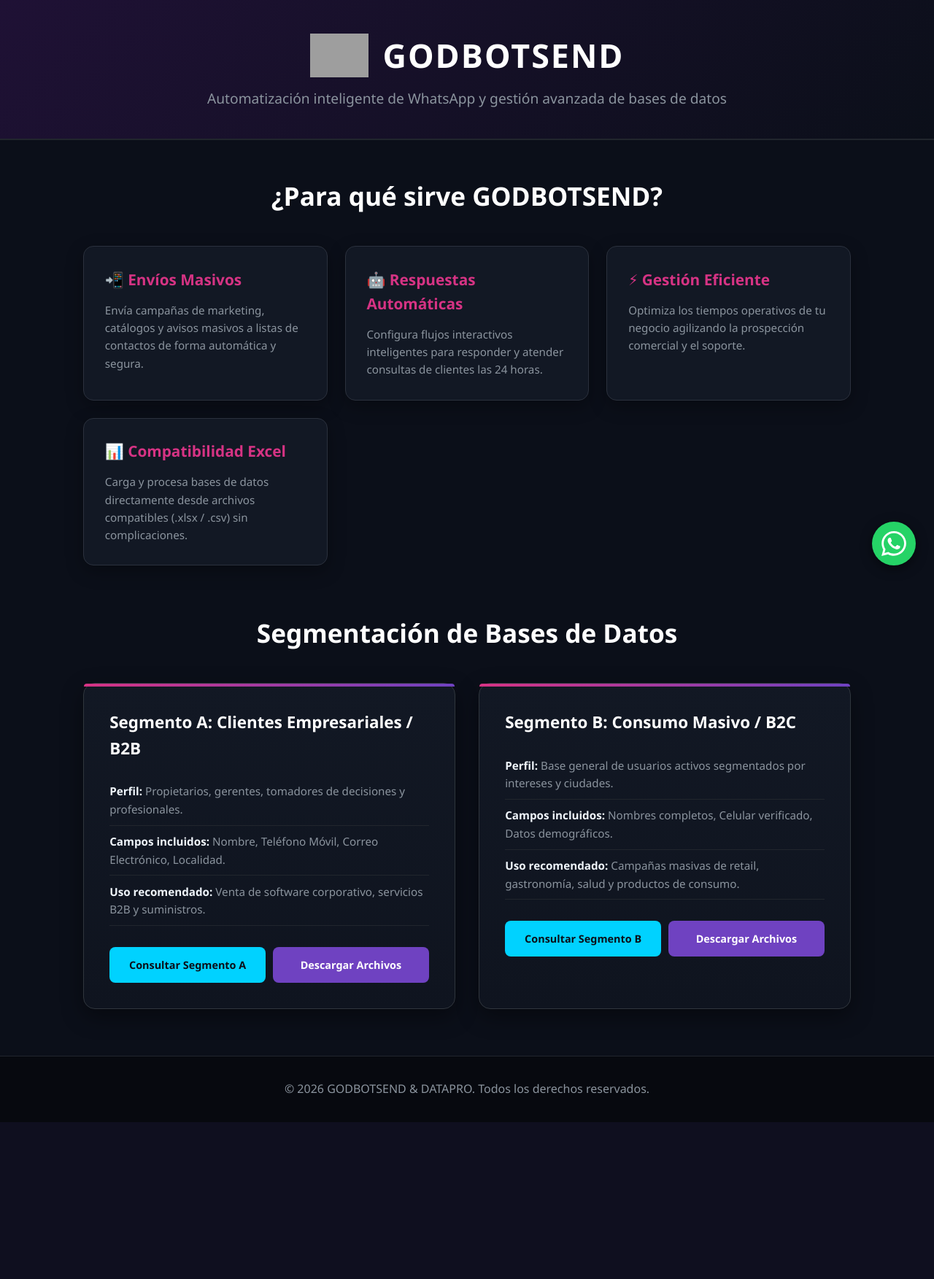
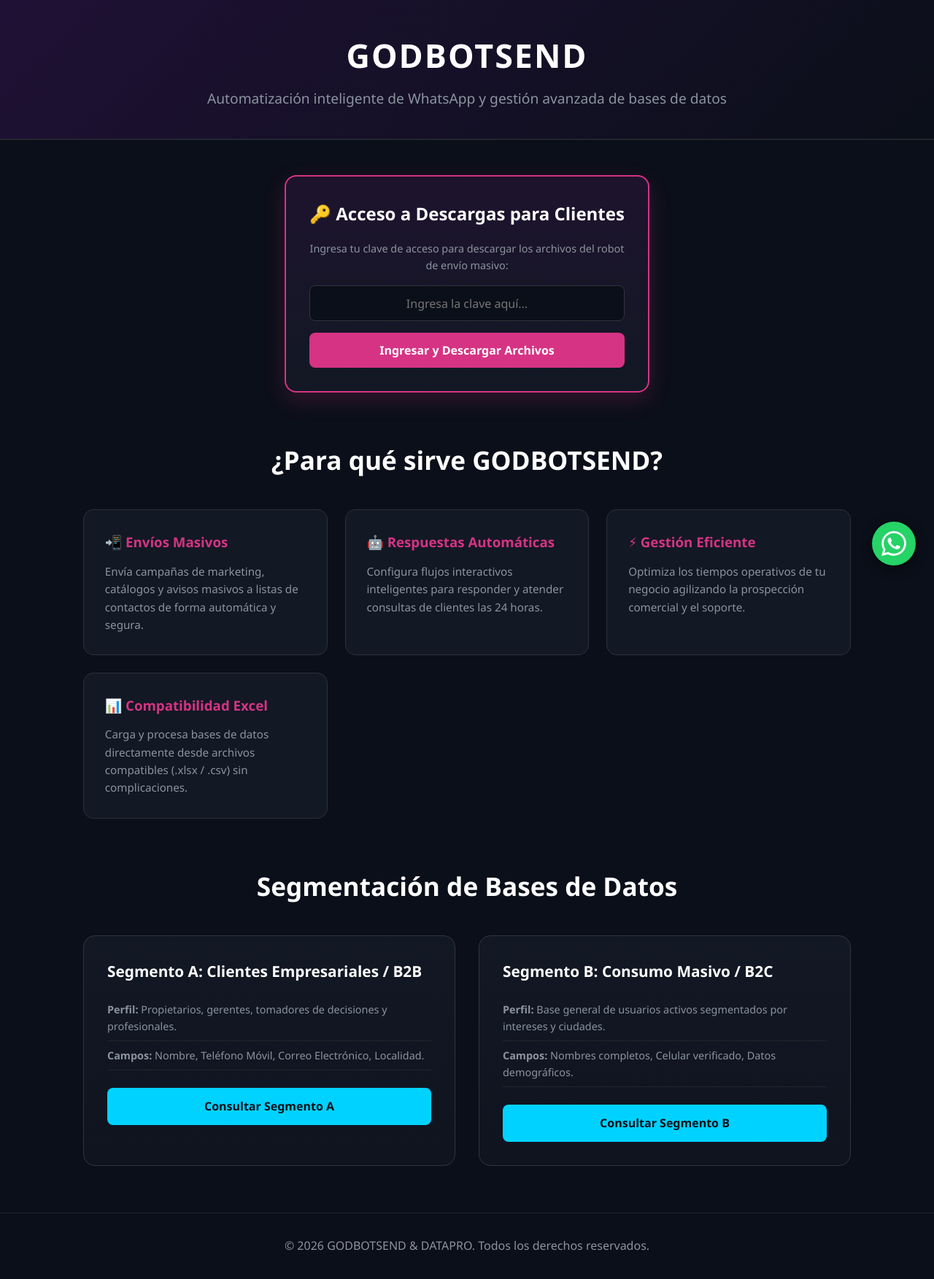
Before and after one commit to goodbotsedn/webgoodbotsend, a Python web app: template templates/index.html in a window 1280 px wide. Shown: the whole page at 73% size. Before the commit the page ends 1538 px from the top, so only its background shows below. Run offline with Jinja, Linux system fonts and the light colour scheme; the template is opened without the code that fills it, so the values that code supplies are empty; grey boxes are pictures that could not be loaded.

Commit message:
Update index.html

```diff
--- a/templates/index.html
+++ b/templates/index.html
@@ -30,21 +30,11 @@
             overflow-x: hidden;
         }
 
-        /* --- Header y Logo --- */
         header {
             background: linear-gradient(135deg, #1f1135, #0b0f19);
             padding: 2.5rem 1.5rem;
             text-align: center;
             border-bottom: 2px solid #21262d;
-            position: relative;
-        }
-
-        .header-content {
-            display: flex;
-            justify-content: center;
-            align-items: center;
-            gap: 20px;
-            flex-wrap: wrap;
         }
 
         header h1 {
@@ -52,12 +42,6 @@
             color: #ffffff;
             letter-spacing: 2px;
             text-transform: uppercase;
-        }
-
-        /* Estilo del logotipo de los lentes icónico */
-        .logo-img {
-            max-height: 60px;
-            width: auto;
         }
 
         header p {
@@ -80,10 +64,58 @@
             font-weight: 700;
         }
 
-        /* --- Características GODBOTSEND --- */
+        /* --- SECCIÓN ACCESO Y DESCARGA (CONSERVA TU LÓGICA DE FLASK) --- */
+        .login-box {
+            background: linear-gradient(180deg, #1e132e, #121824);
+            border: 2px solid var(--primary);
+            border-radius: 16px;
+            padding: 2rem;
+            max-width: 500px;
+            margin: 0 auto 4rem auto;
+            text-align: center;
+            box-shadow: 0 10px 30px rgba(214, 51, 132, 0.2);
+        }
+
+        .login-box h2 {
+            font-size: 1.5rem;
+            margin-bottom: 1rem;
+            color: #fff;
+        }
+
+        .login-box input[type="password"],
+        .login-box input[type="text"] {
+            width: 100%;
+            padding: 0.8rem 1rem;
+            margin-bottom: 1rem;
+            border-radius: 8px;
+            border: 1px solid #30363d;
+            background-color: #0b0f19;
+            color: #fff;
+            font-size: 1rem;
+            text-align: center;
+        }
+
+        .login-box button {
+            width: 100%;
+            padding: 0.8rem;
+            border-radius: 8px;
+            border: none;
+            background-color: var(--primary);
+            color: #fff;
+            font-weight: bold;
+            font-size: 1rem;
+            cursor: pointer;
+            transition: background-color 0.2s;
+        }
+
+        .login-box button:hover {
+            background-color: #b8256f;
+        }
+
+        /* --- CARACTERÍSTICAS GODBOTSEND --- */
         .features-grid {
             display: grid;
-            grid-template-columns: repeat(auto-fit, minmax(260px, 1fr));
+            grid-template-columns: repeat(auto-fit, minmax(250px, 1fr));
             gap: 1.5rem;
             margin-bottom: 4rem;
         }
@@ -93,19 +125,11 @@
             padding: 1.8rem;
             border-radius: 14px;
             border: 1px solid #2b313d;
-            box-shadow: 0 8px 24px rgba(0,0,0,0.3);
-            transition: transform 0.2s;
-        }
-
-        .feature-card:hover {
-            transform: translateY(-3px);
-            border-color: var(--primary);
         }
 
         .feature-card h3 {
             color: var(--primary);
             margin-bottom: 0.8rem;
-            font-size: 1.3rem;
         }
 
         .feature-card p {
@@ -113,10 +137,10 @@
             font-size: 0.95rem;
         }
 
-        /* --- Segmentación de Bases de Datos (DATAPRO) --- */
+        /* --- BASES DE DATOS DATAPRO --- */
         .segments-grid {
             display: grid;
-            grid-template-columns: repeat(auto-fit, minmax(320px, 1fr));
+            grid-template-columns: repeat(auto-fit, minmax(300px, 1fr));
             gap: 2rem;
             margin-bottom: 3rem;
         }
@@ -124,79 +148,42 @@
         .segment-card {
             background: linear-gradient(180deg, var(--card-bg), #0f141f);
             border-radius: 16px;
-            padding: 2.2rem;
+            padding: 2rem;
             border: 1px solid #30363d;
-            box-shadow: 0 10px 30px rgba(0,0,0,0.4);
             position: relative;
         }
 
-        .segment-card::before {
-            content: '';
-            position: absolute;
-            top: 0;
-            left: 0;
-            width: 100%;
-            height: 4px;
-            background: linear-gradient(90deg, var(--primary), var(--secondary));
-            border-top-left-radius: 16px;
-            border-top-right-radius: 16px;
-        }
-
         .segment-card h3 {
-            font-size: 1.4rem;
-            margin-bottom: 1.2rem;
-            color: #ffffff;
+            font-size: 1.3rem;
+            margin-bottom: 1rem;
+            color: #fff;
         }
 
         .segment-card ul {
             list-style: none;
-            margin-bottom: 1.8rem;
+            margin-bottom: 1.5rem;
         }
 
         .segment-card ul li {
-            padding: 0.6rem 0;
+            padding: 0.5rem 0;
             color: var(--text-dim);
             border-bottom: 1px solid #21262d;
-            font-size: 0.95rem;
-        }
-
-        .segment-card ul li strong {
-            color: var(--text);
-        }
-
-        /* Contenedor de Botones de Acción / Descarga preservados */
-        .btn-group {
-            display: flex;
-            gap: 10px;
-            flex-wrap: wrap;
+            font-size: 0.9rem;
         }
 
         .btn-action {
-            flex: 1;
-            padding: 0.8rem 1rem;
+            display: block;
+            width: 100%;
+            padding: 0.8rem;
             border-radius: 8px;
             text-decoration: none;
-            font-weight: 600;
+            font-weight: bold;
             text-align: center;
-            font-size: 0.9rem;
-            transition: opacity 0.2s;
-        }
-
-        .btn-primary {
             background-color: var(--accent);
             color: #0b0f19;
         }
 
-        .btn-secondary {
-            background-color: var(--secondary);
-            color: #ffffff;
-        }
-
-        .btn-action:hover {
-            opacity: 0.9;
-        }
-
-        /* --- Botón Flotante de WhatsApp --- */
+        /* --- BOTÓN FLOTANTE WHATSAPP --- */
         .whatsapp-float {
             position: fixed;
             width: 60px;
@@ -214,11 +201,6 @@
             align-items: center;
             justify-content: center;
             text-decoration: none;
-            transition: transform 0.3s;
-        }
-
-        .whatsapp-float:hover {
-            transform: scale(1.1);
         }
 
         footer {
@@ -227,25 +209,31 @@
             color: var(--text-dim);
             border-top: 1px solid #21262d;
             margin-top: 4rem;
-            background-color: #07090f;
         }
     </style>
 </head>
 <body>
 
-    <!-- Encabezado con Logo y Título -->
     <header>
-        <div class="header-content">
-            <!-- Logo oficial basado en los banners -->
-            <img src="logo.png" alt="Logo Victoria Visión / GodBotsend" class="logo-img">
-            <h1>GODBOTSEND</h1>
-        </div>
+        <h1>GODBOTSEND</h1>
         <p>Automatización inteligente de WhatsApp y gestión avanzada de bases de datos</p>
     </header>
 
     <div class="container">
 
-        <!-- ¿Para qué sirve GODBOTSEND? -->
+        <!-- BLOQUE DE ACCESO Y DESCARGA PARA CLIENTES -->
+        <div class="login-box" id="acceso-clientes">
+            <h2>🔑 Acceso a Descargas para Clientes</h2>
+            <p style="color: var(--text-dim); font-size: 0.9rem; margin-bottom: 1rem;">
+                Ingresa tu clave de acceso para descargar los archivos del robot de envío masivo:
+            </p>
+            <form action="/" method="POST">
+                <input type="password" name="clave" placeholder="Ingresa la clave aquí..." required>
+                <button type="submit">Ingresar y Descargar Archivos</button>
+            </form>
+        </div>
+
+        <!-- INFORMACIÓN: ¿PARA QUÉ SIRVE GODBOTSEND? -->
         <h2 class="section-title">¿Para qué sirve GODBOTSEND?</h2>
         <div class="features-grid">
             <div class="feature-card">
@@ -266,44 +254,31 @@
             </div>
         </div>
 
-        <!-- Segmentos de Bases de Datos (DATAPRO) -->
+        <!-- SEGMENTACIÓN DE BASES DE DATOS (DATAPRO) -->
         <h2 class="section-title">Segmentación de Bases de Datos</h2>
-
         <div class="segments-grid">
-            <!-- Segmento A -->
             <div class="segment-card">
                 <h3>Segmento A: Clientes Empresariales / B2B</h3>
                 <ul>
                     <li><strong>Perfil:</strong> Propietarios, gerentes, tomadores de decisiones y profesionales.</li>
-                    <li><strong>Campos incluidos:</strong> Nombre, Teléfono Móvil, Correo Electrónico, Localidad.</li>
-                    <li><strong>Uso recomendado:</strong> Venta de software corporativo, servicios B2B y suministros.</li>
+                    <li><strong>Campos:</strong> Nombre, Teléfono Móvil, Correo Electrónico, Localidad.</li>
                 </ul>
-                <div class="btn-group">
-                    <a href="https://wa.me/593958603767?text=Hola,%20deseo%20información%20del%20Segmento%20A" class="btn-action btn-primary" target="_blank">Consultar Segmento A</a>
-                    <!-- Acceso / Descarga de archivos conservado -->
-                    <a href="#descarga" class="btn-action btn-secondary" onclick="alert('Acceso a archivos del bot / descarga habilitado.');">Descargar Archivos</a>
-                </div>
+                <a href="https://wa.me/593958603767?text=Hola,%20deseo%20información%20del%20Segmento%20A" class="btn-action" target="_blank">Consultar Segmento A</a>
             </div>
 
-            <!-- Segmento B -->
             <div class="segment-card">
                 <h3>Segmento B: Consumo Masivo / B2C</h3>
                 <ul>
                     <li><strong>Perfil:</strong> Base general de usuarios activos segmentados por intereses y ciudades.</li>
-                    <li><strong>Campos incluidos:</strong> Nombres completos, Celular verificado, Datos demográficos.</li>
-                    <li><strong>Uso recomendado:</strong> Campañas masivas de retail, gastronomía, salud y productos de consumo.</li>
+                    <li><strong>Campos:</strong> Nombres completos, Celular verificado, Datos demográficos.</li>
                 </ul>
-                <div class="btn-group">
-                    <a href="https://wa.me/593958603767?text=Hola,%20deseo%20información%20del%20Segmento%20B" class="btn-action btn-primary" target="_blank">Consultar Segmento B</a>
-                    <!-- Acceso / Descarga de archivos conservado -->
-                    <a href="#descarga" class="btn-action btn-secondary" onclick="alert('Acceso a archivos del bot / descarga habilitado.');">Descargar Archivos</a>
-                </div>
+                <a href="https://wa.me/593958603767?text=Hola,%20deseo%20información%20del%20Segmento%20B" class="btn-action" target="_blank">Consultar Segmento B</a>
             </div>
         </div>
 
     </div>
 
-    <!-- Botón Flotante de WhatsApp -->
+    <!-- BOTÓN FLOTANTE DE WHATSAPP -->
     <a href="https://wa.me/593958603767?text=Hola,%20estoy%20interesado%20en%20GODBOTSEND%20y%20las%20bases%20de%20datos" class="whatsapp-float" target="_blank" aria-label="WhatsApp">
         <svg width="34" height="34" viewBox="0 0 24 24" fill="white">
             <path d="M.057 24l1.687-6.163c-1.041-1.804-1.588-3.849-1.587-5.946.003-6.556 5.338-11.891 11.893-11.891 3.181.001 6.167 1.24 8.413 3.488 2.245 2.248 3.481 5.236 3.48 8.414-.003 6.557-5.338 11.892-11.893 11.892-1.99-.001-3.951-.5-5.688-1.448l-6.305 1.654zm6.597-3.807c1.676.995 3.276 1.591 5.392 1.592 5.448 0 9.886-4.434 9.889-9.885.002-5.462-4.415-9.89-9.881-9.892-5.452 0-9.887 4.434-9.889 9.884-.001 2.225.651 3.891 1.746 5.634l-.999 3.648 3.742-.981zm11.387-5.464c-.074-.124-.272-.198-.57-.347-.297-.149-1.758-.868-2.031-.967-.272-.099-.47-.149-.669.149-.198.297-.768.967-.941 1.165-.173.198-.347.223-.644.074-.297-.149-1.255-.462-2.39-1.475-.883-.788-1.48-1.761-1.653-2.059-.173-.297-.018-.458.13-.606.134-.133.297-.347.446-.521.151-.172.2-.296.3-.495.099-.198.05-.372-.025-.521-.075-.148-.669-1.636-.916-2.233-.242-.581-.487-.501-.669-.51l-.57-.01c-.198 0-.52.074-.792.372s-1.04 1.016-1.04 2.479 1.065 2.876 1.213 3.074c.149.198 2.095 3.2 5.076 4.487.709.306 1.263.489 1.694.626.712.226 1.36.194 1.872.118.572-.085 1.758-.719 2.006-1.413.248-.695.248-1.29.173-1.414z"/>
```
